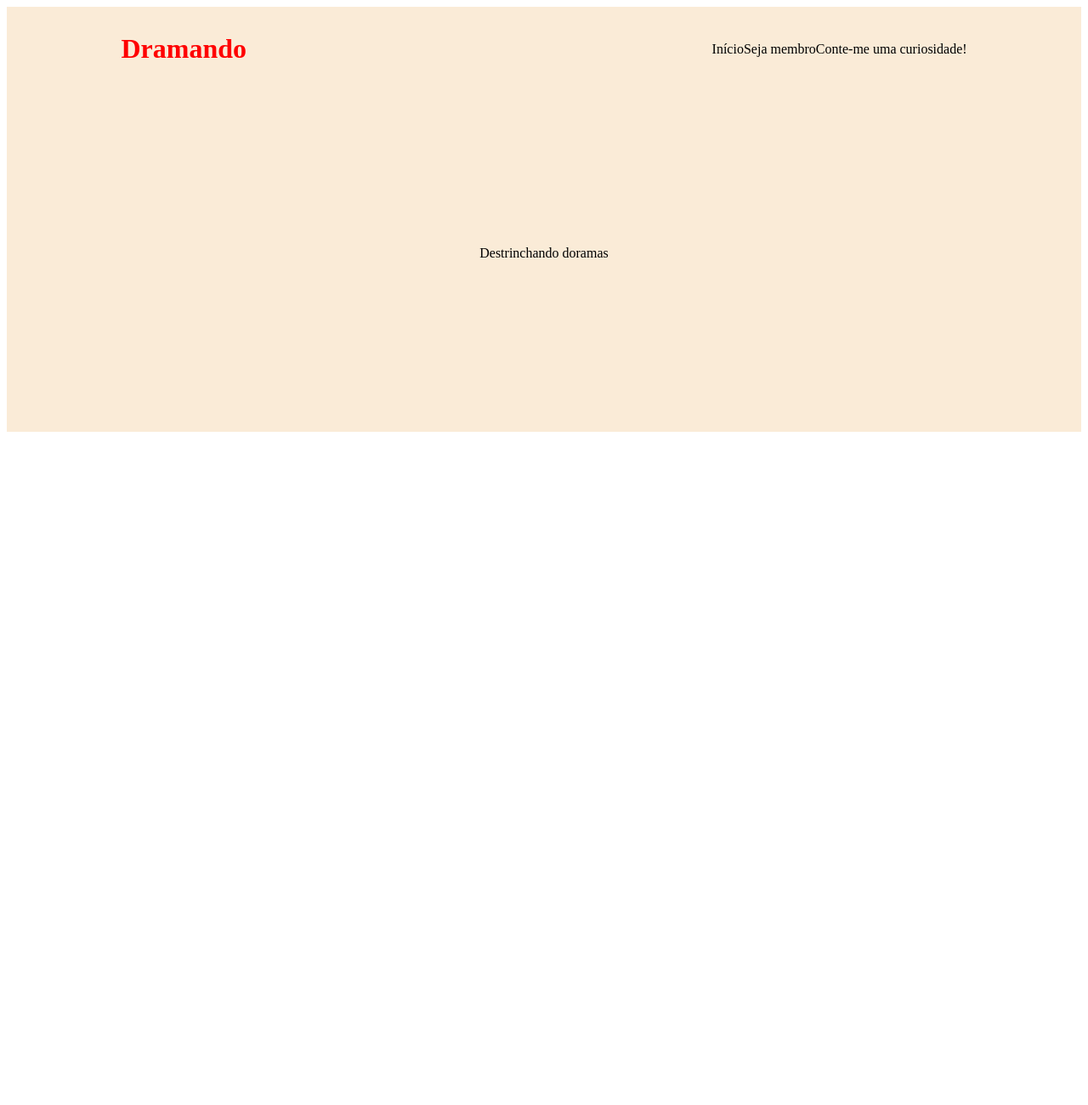
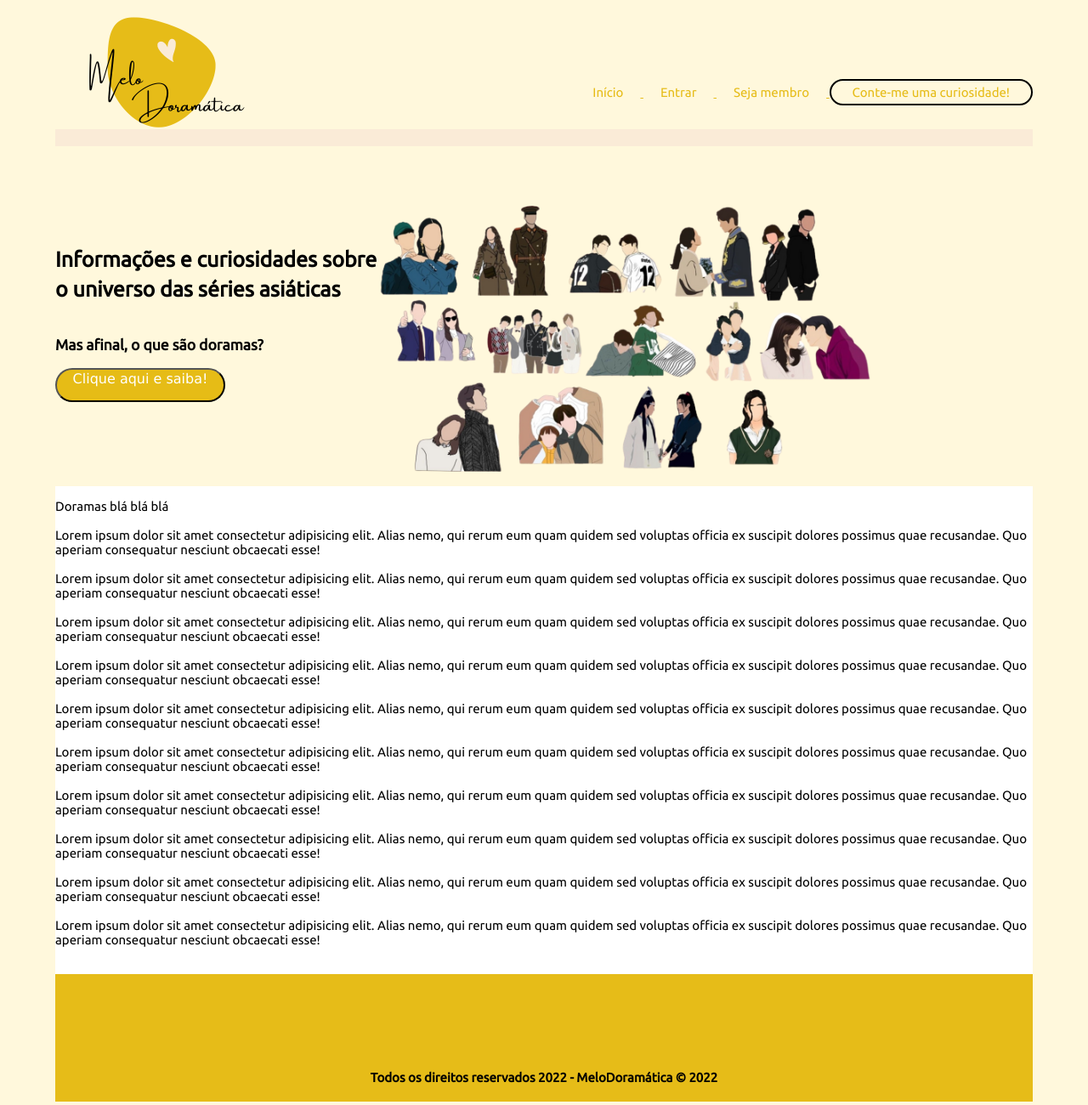
Before and after one commit to leticia-araujo0/Projeto-individual, a plain HTML site: page Site/indexpi.html in a window 1280 px wide. Shown: the whole page at 85% size. Before the commit the page ends 800 px from the top, so only its background shows below. Drawn offline with Linux system fonts and the light colour scheme.

Commit message:
Criação da identidade visual, landing page, footer e link com página de login

```diff
--- a/Site/indexpi.css
+++ b/Site/indexpi.css
@@ -1,43 +1,84 @@
-*{
-    margin: 5;
+body { /*cor de fundo e tudo do começo*/
+    background-color: #FFF8DC;
+    color: black;
+    font-family:'Ubuntu', sans-serif;
+    font-size: 15px;
+    max-width: 1200px;
+    margin: auto;
+    padding: 65px;
+
+}
+header { /*cabeçalho */
+    display: flex;
+    flex-direction: row;
+    justify-content: space-between;
+    align-items: center;
+    border-bottom: 20px solid #FAEBD7;
+}
+div#logo img{
+    position:absolute ;
+    max-width: 250px;
+    top: -40px;
+}
+li { /*ordem das coisa da header que vai virar link */
+    display: inline-block;
+    margin: 20px;
+}
+a { /*cor das coisa da header que vai virar link (menos a logo)*/
+    color: #e6bc18;
+}
+a :hover{ /*cor e bagui das coisa da header que mudar de cor qnd passa o mouse*/
+    color: black;
+    transition: 0.3s all;
+}
+#curiosidade-btn{ /*edições das coisas que do botão que é pra virar um math.random*/
+    border: 2px solid black;
+    padding: 5px;
+    border-radius: 20px;
+}
+#curiosidade-btn:hover{ /*hover do bagui acima*/
+    background-color: #e6bc18;
     color: black;
 }
+main { /*por enquanto distancia entre header e meio da page*/
+    display: flex;
+    flex-direction: row;
+    margin-top: 60px;
 
-.header {
-    padding: 10px;
-    background-color: #FAEBD7;
+}
+h1 { /*coisas do titulo da page*/
+    font-size: 25px;
+    line-height: 10px;
+    font-style:unset;
+    font-family: 'Ubuntu', sans-serif;
+}
+button {
+    display: flex;
+    justify-content: center;
+    width: 200px;
+    height: 40px;
+    border-radius: 20px;
+    background-color: #e6bc16;
+    font-family:'Lucida Sans', 'Lucida Sans Regular', 'Lucida Grande', 'Lucida Sans Unicode', Geneva, Verdana, sans-serif ;
+    font-size: 16px;
+    color: white;
+    cursor: pointer;
 }
 
-.banner {
-    height: fit-content;
-    padding: 50px 0;
-    background-image: url(".././Site\ institucional/imagens/bkg3.jpg");
-    background-size: cover;
-}
-
-.banner .container {
-    height: 300px;
-    justify-content: center;
-    align-items: center;
+img { /*img page inicial */
+    width: 600px;
+    display: flex;
 
 }
-
-.container {
-    margin: 0 auto;
-    width: 80%;
+.meio {
+    background-color: white;
     display: flex;
-    align-items: center;
-    justify-content: space-between;
-    background-color: #FAEBD7;
+    max-width: 1500px;
 }
-h1 {
-    color: red;
-    font-weight: 700;
+.footer {
+    background-color: #e6bc18;
+    height: 150px;
+    display: flex;
+    align-items: flex-end;
+    justify-content: center;
 }
-
-ul {
-    display: flex;
-    width: 300px;
-    justify-content: space-between;
-    list-style: none;
-}
--- a/Site/indexpi.html
+++ b/Site/indexpi.html
@@ -1,41 +1,119 @@
 <!DOCTYPE html>
 <html lang="pt-br">
+
 <head>
     <meta charset="UTF-8">
     <meta http-equiv="X-UA-Compatible" content="IE=edge">
     <meta name="viewport" content="width=device-width, initial-scale=1.0">
-    <link rel="stylesheet" href="indexpi.css">
-    <title>Melodoramática </title>
+    <link href="indexpi.css" rel="stylesheet">
+    <title> Vai ficar lindchu</title>
+    <link rel="preconnect" href="https://fonts.googleapis.com">
+    <link rel="preconnect" href="https://fonts.gstatic.com" crossorigin>
+    <link href="https://fonts.googleapis.com/css2?family=Ubuntu&display=swap" rel="stylesheet">
 </head>
+
 <body>
+    <header>
+        <div id="logo">
+            <img src="imagens/logo3.png"></a>
+        </div>
+        <ul>
+            <a href="">
+                <li>Início</li>
+            </a>
+            <a href="./login.html">
+                <li>Entrar</li>
+            </a>
+            <a href="#">
+                <li>Seja membro</li>
+            </a>
+            <a href="#" id="curiosidade-btn">
+                <li>Conte-me uma curiosidade!</li>
+            </a>
+        </ul>
+    </header>
+
+    <main>
+        <div id="texto">
+            <br> <br> <br>
+            <h1>Informações e curiosidades sobre
+                <p></p>
+                o universo das séries asiáticas
+            </h1>
+
+            <br>
+            <h3>Mas afinal, o que são doramas?</h3>
+
+            <button>Clique aqui e saiba!</button>
+
+        </div>
+
+        <div id="fota">
+
+            <img src="./banner22.png" alt="scrr">
+        </div>
+
+    </main>
+
+    <div class="meio">
+
+        <p>Doramas blá blá blá <br> <br>
+            Lorem ipsum dolor sit amet consectetur adipisicing elit.
+            Alias nemo, qui rerum eum quam quidem sed voluptas officia
+            ex suscipit dolores possimus quae recusandae. Quo aperiam
+            consequatur nesciunt obcaecati esse! <br> <br>
+
+            Lorem ipsum dolor sit amet consectetur adipisicing elit.
+            Alias nemo, qui rerum eum quam quidem sed voluptas officia
+            ex suscipit dolores possimus quae recusandae. Quo aperiam
+            consequatur nesciunt obcaecati esse! <br> <br>
+
+            Lorem ipsum dolor sit amet consectetur adipisicing elit.
+            Alias nemo, qui rerum eum quam quidem sed voluptas officia
+            ex suscipit dolores possimus quae recusandae. Quo aperiam
+            consequatur nesciunt obcaecati esse! <br> <br>
+
+            Lorem ipsum dolor sit amet consectetur adipisicing elit.
+            Alias nemo, qui rerum eum quam quidem sed voluptas officia
+            ex suscipit dolores possimus quae recusandae. Quo aperiam
+            consequatur nesciunt obcaecati esse! <br> <br>
+
+            Lorem ipsum dolor sit amet consectetur adipisicing elit.
+            Alias nemo, qui rerum eum quam quidem sed voluptas officia
+            ex suscipit dolores possimus quae recusandae. Quo aperiam
+            consequatur nesciunt obcaecati esse! <br> <br>
+
+            Lorem ipsum dolor sit amet consectetur adipisicing elit.
+            Alias nemo, qui rerum eum quam quidem sed voluptas officia
+            ex suscipit dolores possimus quae recusandae. Quo aperiam
+            consequatur nesciunt obcaecati esse! <br> <br>
+
+            Lorem ipsum dolor sit amet consectetur adipisicing elit.
+            Alias nemo, qui rerum eum quam quidem sed voluptas officia
+            ex suscipit dolores possimus quae recusandae. Quo aperiam
+            consequatur nesciunt obcaecati esse! <br> <br>
+
+            Lorem ipsum dolor sit amet consectetur adipisicing elit.
+            Alias nemo, qui rerum eum quam quidem sed voluptas officia
+            ex suscipit dolores possimus quae recusandae. Quo aperiam
+            consequatur nesciunt obcaecati esse! <br> <br>
+
+            Lorem ipsum dolor sit amet consectetur adipisicing elit.
+            Alias nemo, qui rerum eum quam quidem sed voluptas officia
+            ex suscipit dolores possimus quae recusandae. Quo aperiam
+            consequatur nesciunt obcaecati esse! <br> <br>
+
+            Lorem ipsum dolor sit amet consectetur adipisicing elit.
+            Alias nemo, qui rerum eum quam quidem sed voluptas officia
+            ex suscipit dolores possimus quae recusandae. Quo aperiam
+            consequatur nesciunt obcaecati esse! <br> <br>
+    </div>
+
+    <div class="footer">
+        <h4>Todos os direitos reservados 2022 - MeloDoramática &copy; 2022
+
+    </div>
 
 </body>
 
-<div class="header">
-    <div class="container">
-        <h1>Dramando</h1>
-        <div class="navbar">
-            <ul>
-                <li>Início</li>
-                <li>Seja membro</li>
-                <li>Conte-me uma curiosidade!</li>
-
-
-            </ul>
-        </div>
-    </div>
-    <div class="banner">
-        <div class="container">
-        <p>Destrinchando doramas</p>
-
-        </div>
-
-    </div>
-    <div class="inicial">
-
-    </div>
-    </div>
-
-
-</div>
 </html>
```
Also changed, not shown: Site/login.html (added, +34 -0 lines), Site/banner22.png (added), Site/imagens/banner-cafezins.jpg (deleted), Site/imagens/bkg1.webp (deleted), Site/imagens/bkg2.jpg (deleted), Site/imagens/bkg3.jpg (deleted), Site/imagens/bkg4.webp (deleted), Site/imagens/bkg5.jpg (deleted), Site/imagens/logo3.png (added), Site/imagens/missao3.jpg (deleted), Site/imagens/saturnokk.png (deleted), Site/imagens/valores.png (deleted), Site/imagens/visao2.png (deleted), Site/login.css (added).
